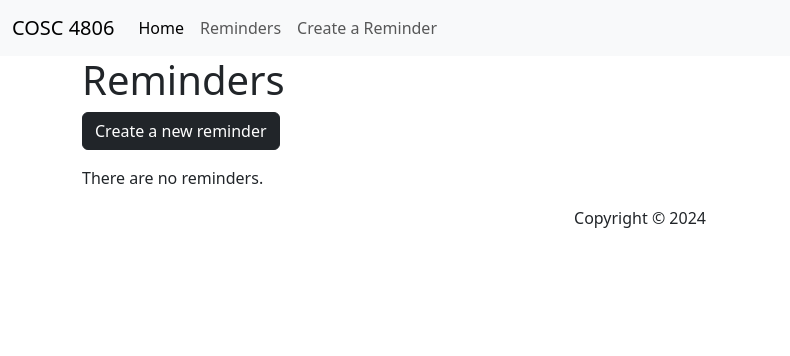
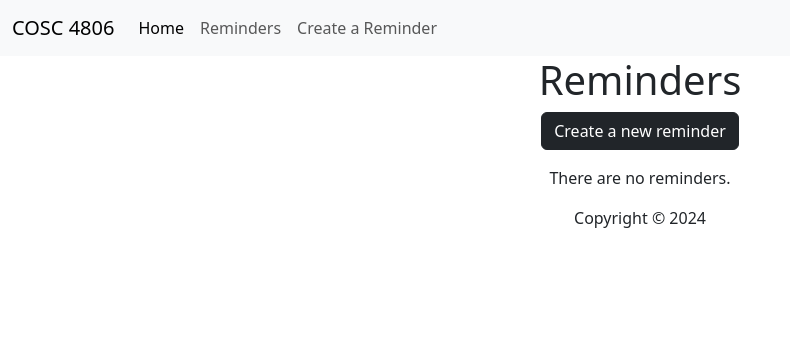
Before and after one commit to puroy3/cosc-4806-4, a PHP site: page /reminders in a window 1280 px wide. Shown: the top 356 px of the page, without its empty margins (0-790 px from the left). Run offline with PHP 8.4, Linux system fonts and the light colour scheme; the visitor is signed in with stand-in values (Sample User, id 1); data that the repository does not hold is empty.

Commit message:
Centered the reminders view

```diff
--- a/app/views/reminders/index.php
+++ b/app/views/reminders/index.php
@@ -2,7 +2,7 @@
 <div class="container">
   <div class="page-header" id="banner">
     <div class="row">
-      <div class="col-lg-12">
+      <div class="col-lg-12 text-center">
         <h1>Reminders</h1>
         <p> <a href="/reminders/create" class="btn btn-dark">Create a new reminder </a></p>
         <?php if (!empty($data['reminders'])): ?>
```
